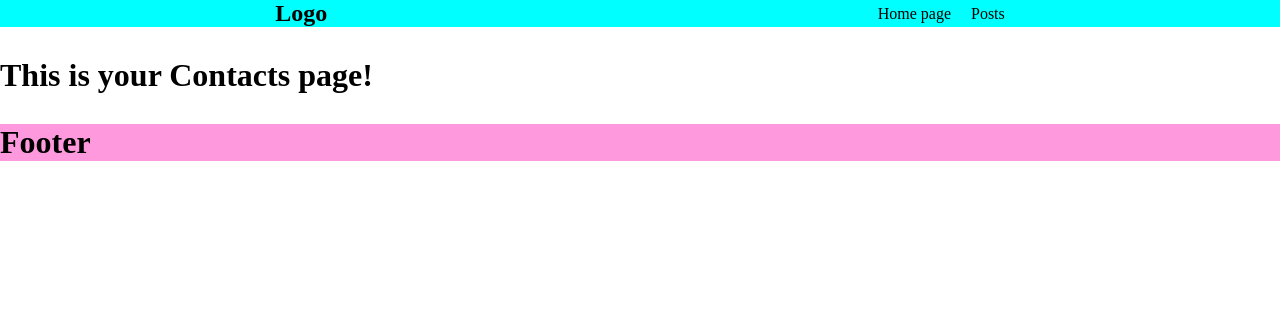
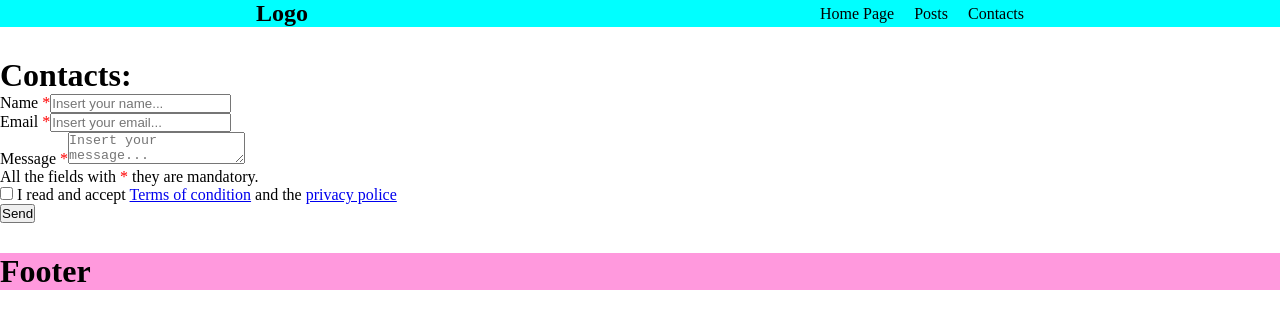
Before and after one commit to martinaapalazzi/vite-boolfolio, a Vue app: page /contacts in a window 1280 px wide. Shown: the top 328 px of the page. Built offline with nearby package versions, Linux system fonts and the light colour scheme.

Commit message:
added and updated form with function sendMessage + checkbox for privacy

```diff
--- a/src/components/HeaderComponent.vue
+++ b/src/components/HeaderComponent.vue
@@ -3,6 +3,20 @@
 export default {
   data(){
     return {
+      links: [
+        {
+          routerName: 'home', //name nel router.js
+          label: 'Home Page' //path nel router.js
+        },
+        {
+          routerName: 'posts.index',
+          label: 'Posts'
+        },
+        {
+          routerName: 'contacts',
+          label: 'Contacts'
+        },
+      ]
 
     };
   },
@@ -23,14 +37,9 @@ export default {
     </h1>
 
     <ul>
-      <li>
-        <router-link :to="{ name: 'home' }" class="classe_css">
-          Home page
-        </router-link>
-      </li>
-      <li>
-        <router-link :to="{ name: 'posts.index' }" class="classe_css">
-          Posts
+      <li v-for="(link, index) in links" :key="ndex">
+        <router-link :to="{ name: link.routerName }" class="classe_css">
+          {{ link.label }}
         </router-link>
       </li>
     </ul>
--- a/src/components/pages/ContactsPage.vue
+++ b/src/components/pages/ContactsPage.vue
@@ -1,19 +1,104 @@
 <script>
+import axios from 'axios';
+
 
 export default {
   data(){
     return {
-      message: 'This is your Contacts page!'
+      name: '',
+      email: '',
+      message: '',
+      accepted: false
     };
   },
+  methods: {
+    sendMessage() {
+      // console.log(this.name)
+      if (this.name !=  null
+          &&
+          this.name != ''
+          &&
+          this.name.length <= 64
+          &&
+          this.email != null
+          &&
+          this.email != ''
+          &&
+          this.email.length <= 255
+          &&
+          this.message != null
+          &&
+          this.message != ''
+          &&
+          this.message.length <= 2048
+          &&
+          this.accepted ) {
+        axios.post().then(response => {
+
+        })
+      }
+      else {
+        alert('Insert the right datas!')
+      }
+
+    }
+  }
 };
 </script>
 
 <template>
   <main>
     <h1>
-      {{ message }}
+      Contacts:
     </h1>
+
+    <div>
+
+      <form action="" method="POST" @submit.prevent="sendMessage()">
+
+        <div>
+          <label for="name">
+            Name <span class="required">*</span>
+          </label>
+          <input v-model="name" type="text" id="name" name="name" placeholder="Insert your name..." maxlength="64" required>
+        </div>
+
+        <div>
+          <label for="email">
+            Email <span class="required">*</span>
+          </label>
+          <input v-model="email" type="email" id="email" name="email" placeholder="Insert your email..." maxlength="255" required>
+        </div>
+
+        <div>
+          <label for="message">
+            Message <span class="required">*</span>
+          </label>
+          <textarea v-model="message" type="text" id="message" name="message" placeholder="Insert your message..." maxlength="2048" required></textarea>
+        </div>
+
+        <div>
+          <p>
+            All the fields with <span class="required">*</span> they are mandatory.
+          </p>
+        </div>
+
+        <div class="form-check">
+          <input type="checkbox" value="1" id="accept" name="accept">
+          <label for="accept">
+            I read and accept <a href="#" target="_blank">Terms of condition</a> and the <a href="#" target="_blank">privacy police</a>
+          </label>
+        </div>
+
+        <div>
+          <button type="submit">
+            Send
+          </button>
+        </div>
+
+      </form>
+
+    </div>
   </main>
 </template>
 
@@ -23,5 +108,9 @@ main {
   margin-top: 30px;
 }
 
+.required {
+  color: red;
+}
+
 
 </style>
--- a/src/router.js
+++ b/src/router.js
@@ -26,7 +26,7 @@ const router = createRouter({
             },
             {
                 path: '/contacts',
-                name: 'contact',
+                name: 'contacts',
                 component: ContactsPage
             },
             {
```
